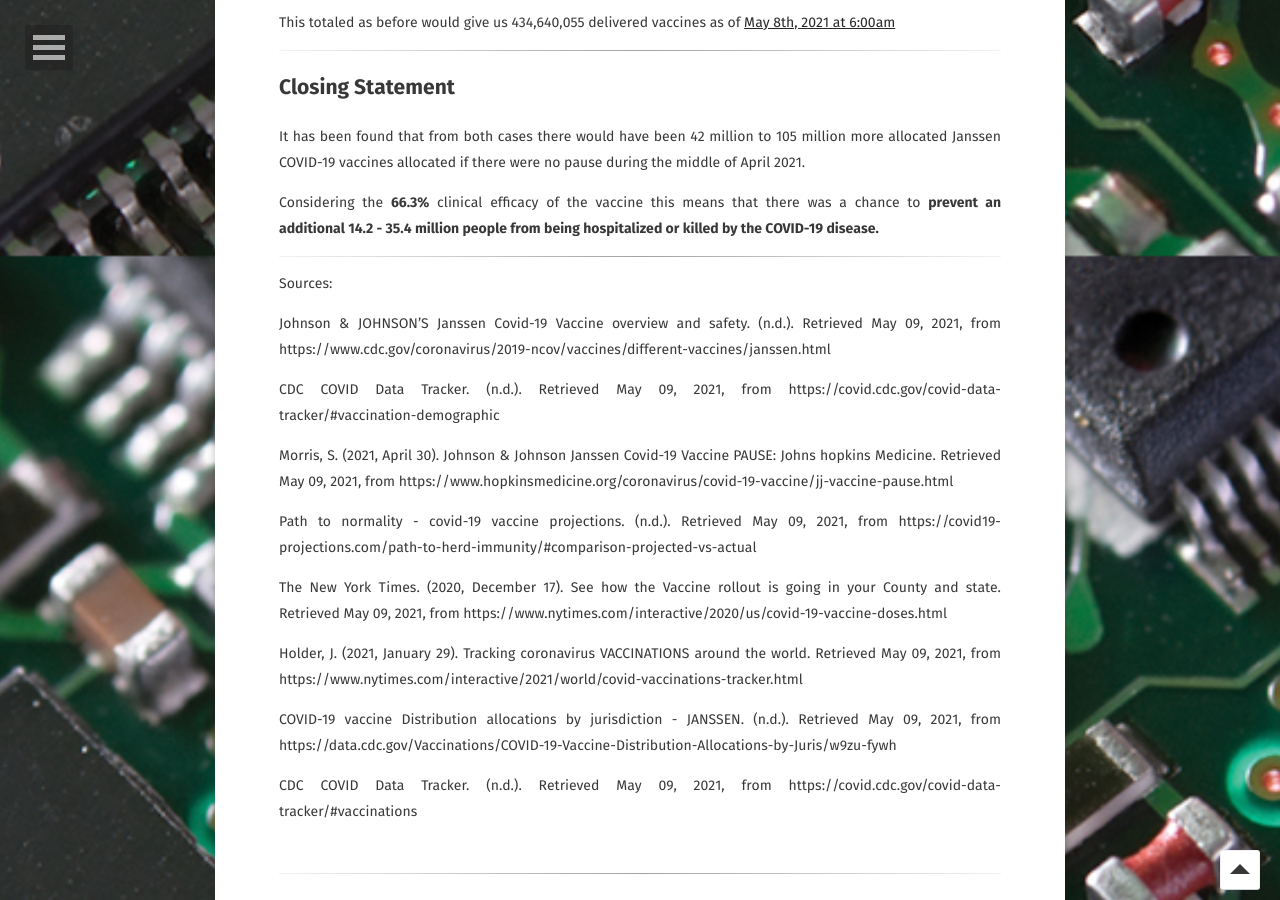
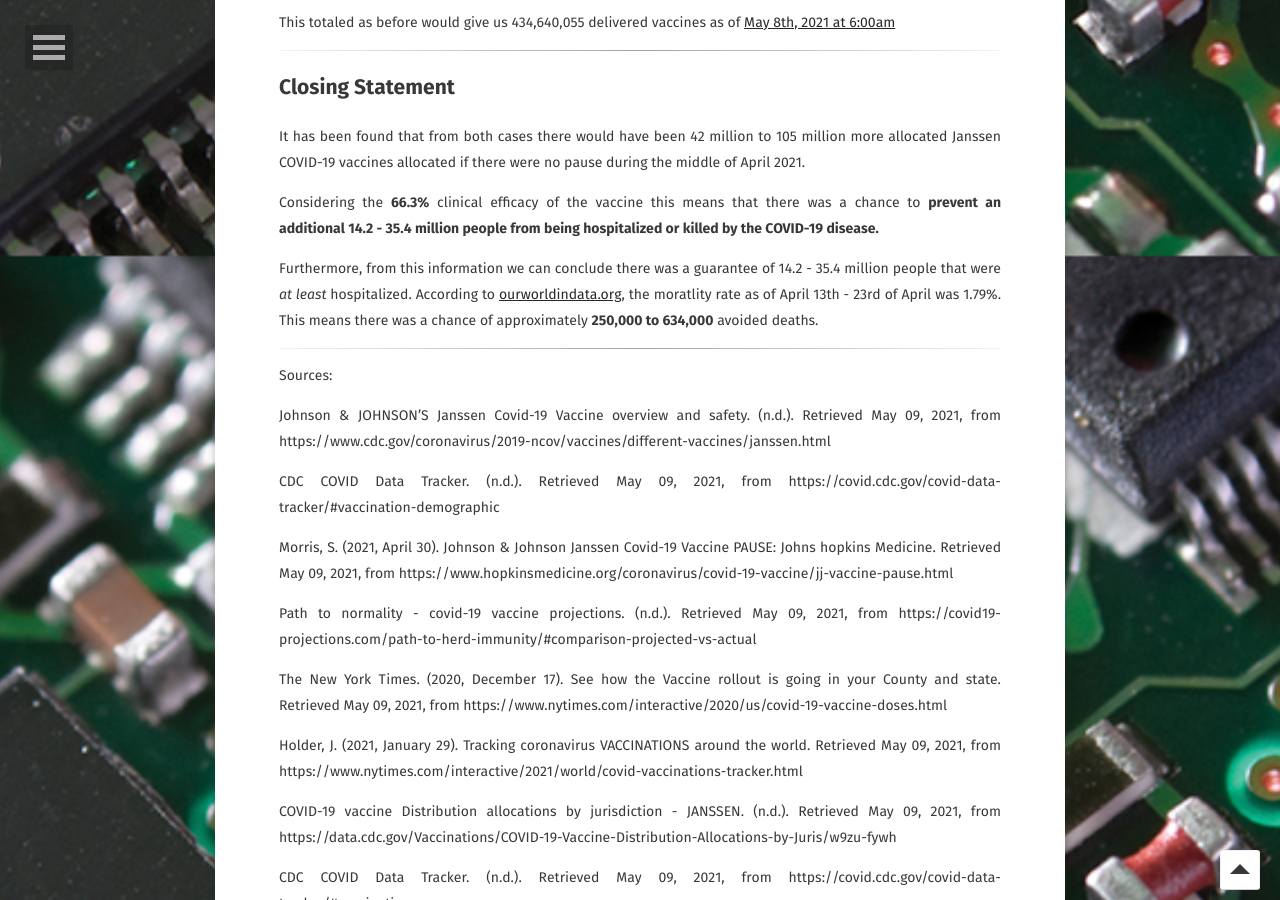
Before and after one commit to Markay12/MarkInfo-Projects, a Jekyll site: the page built from _posts/2021-05-07-janssenvaccinepost.md, in a window 1280 px wide and 900 px high, scrolled down 5144 px. Built offline with Jekyll 4.4.1, drawn with Linux system fonts in a browser that asks for light colours; some web fonts are replaced.

Commit message:
avoided deaths

```diff
--- a/_posts/2021-05-07-janssenvaccinepost.md
+++ b/_posts/2021-05-07-janssenvaccinepost.md
@@ -123,6 +123,8 @@ It has been found that from both cases there would have been 42 million to 105 m
 
 Considering the **66.3%** clinical efficacy of the vaccine this means that there was a chance to **prevent an additional 14.2 - 35.4 million people from being hospitalized or killed by the COVID-19 disease.**
 
+Furthermore, from this information we can conclude there was a guarantee of 14.2 - 35.4 million people that were *at least* hospitalized. According to [ourworldindata.org](https://ourworldindata.org/mortality-risk-covid), the moratlity rate as of April 13th - 23rd of April was 1.79%. This means there was a chance of approximately **250,000 to 634,000** avoided deaths.
+
 ---
 
 Sources:
```
